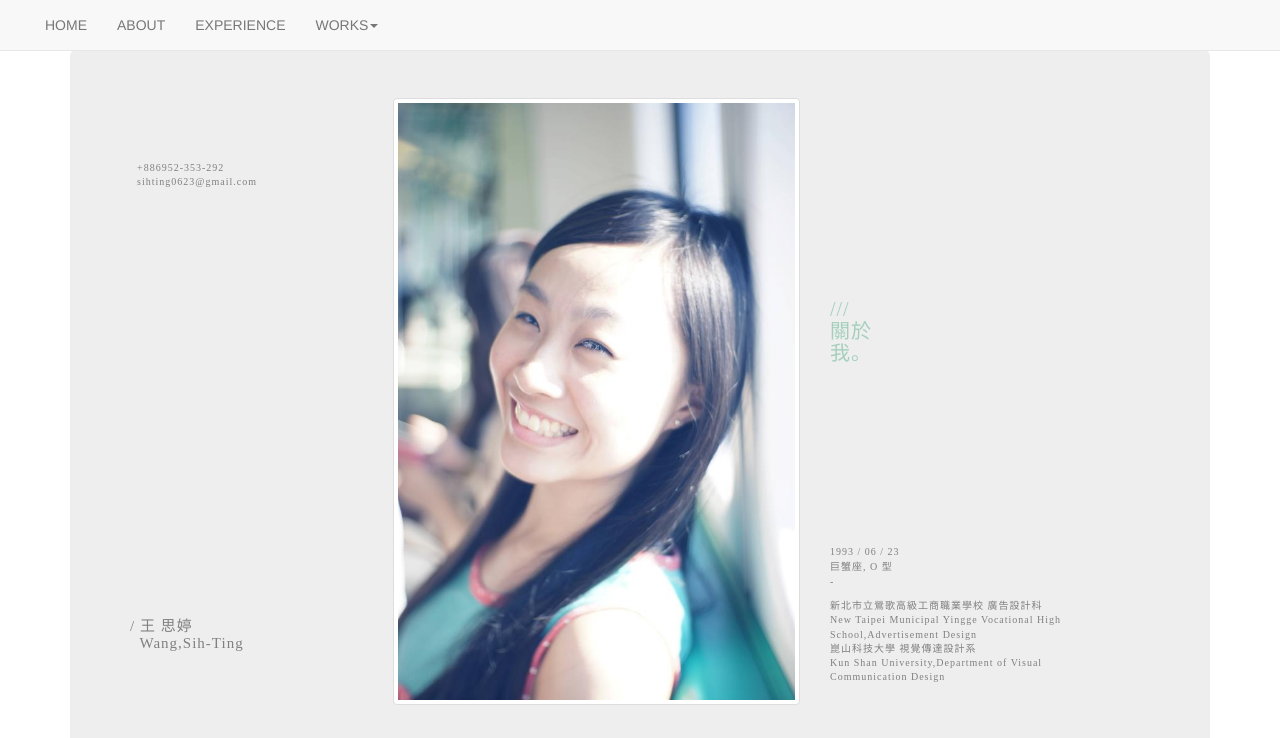
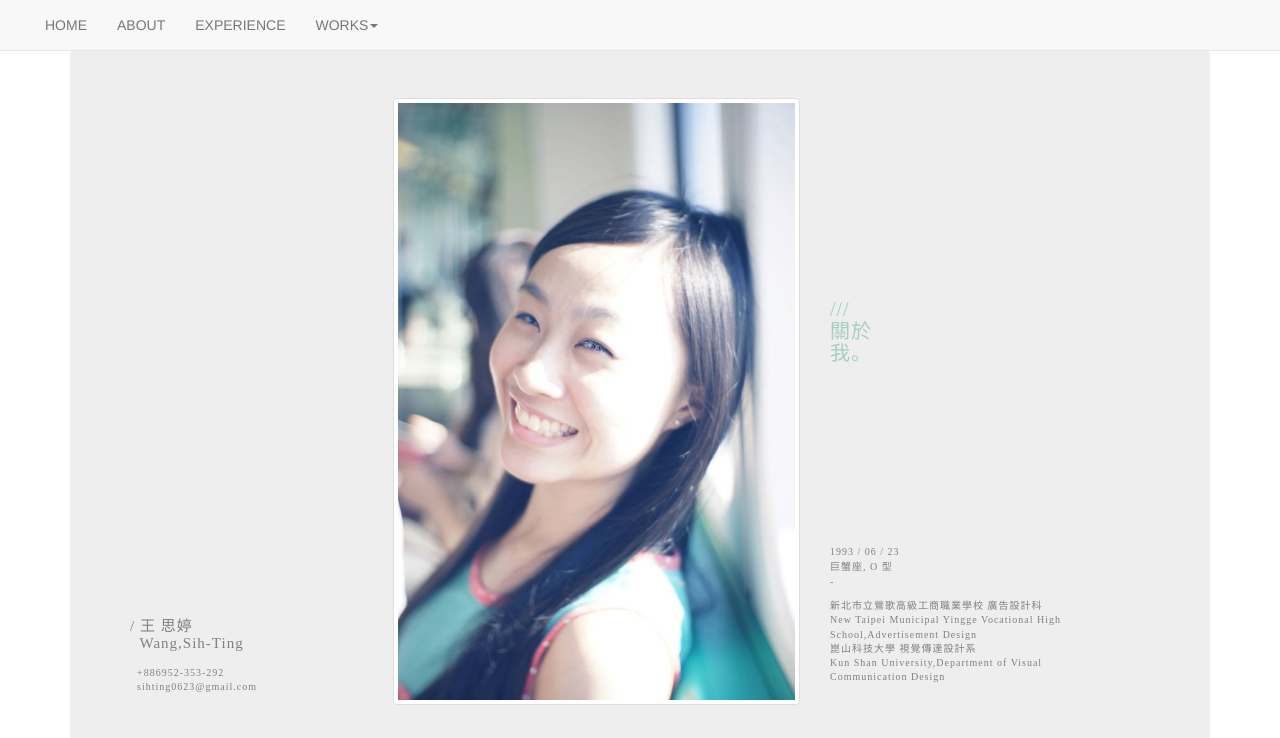
Before and after one commit to sihting0623/sihting0623.github.io, a plain HTML site: page project/my-works.html in a window 1280 px wide. Shown: the top 738 px of the page. Drawn offline with Linux system fonts and the light colour scheme.

Commit message:
demo-11/18

```diff
--- a/project/css/works-style.css
+++ b/project/css/works-style.css
@@ -41,7 +41,8 @@ body {
 
 #about p {
     font-size: 10px;
-    margin-bottom: 100px;
+    position: relative;
+    top: 505px;
 }
 
 #about h2 {
```
